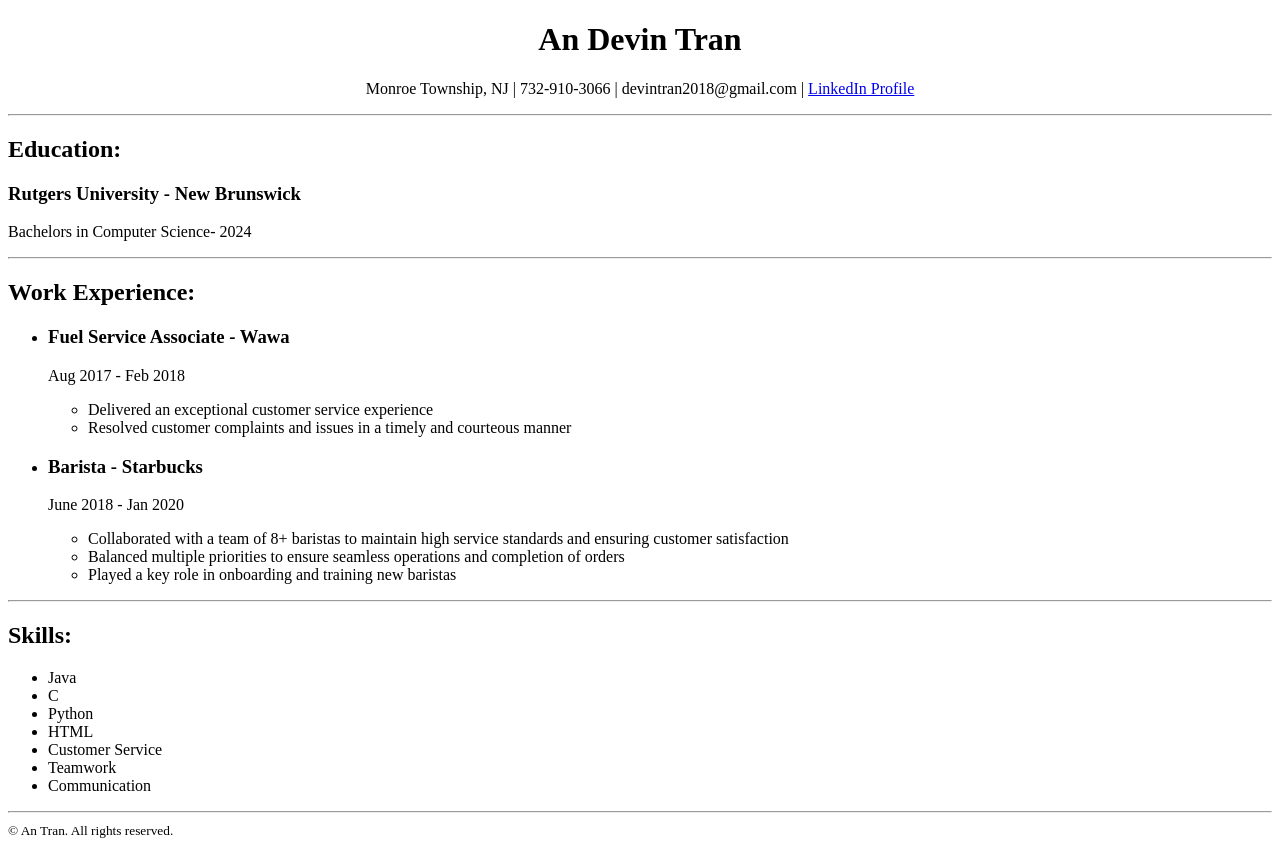
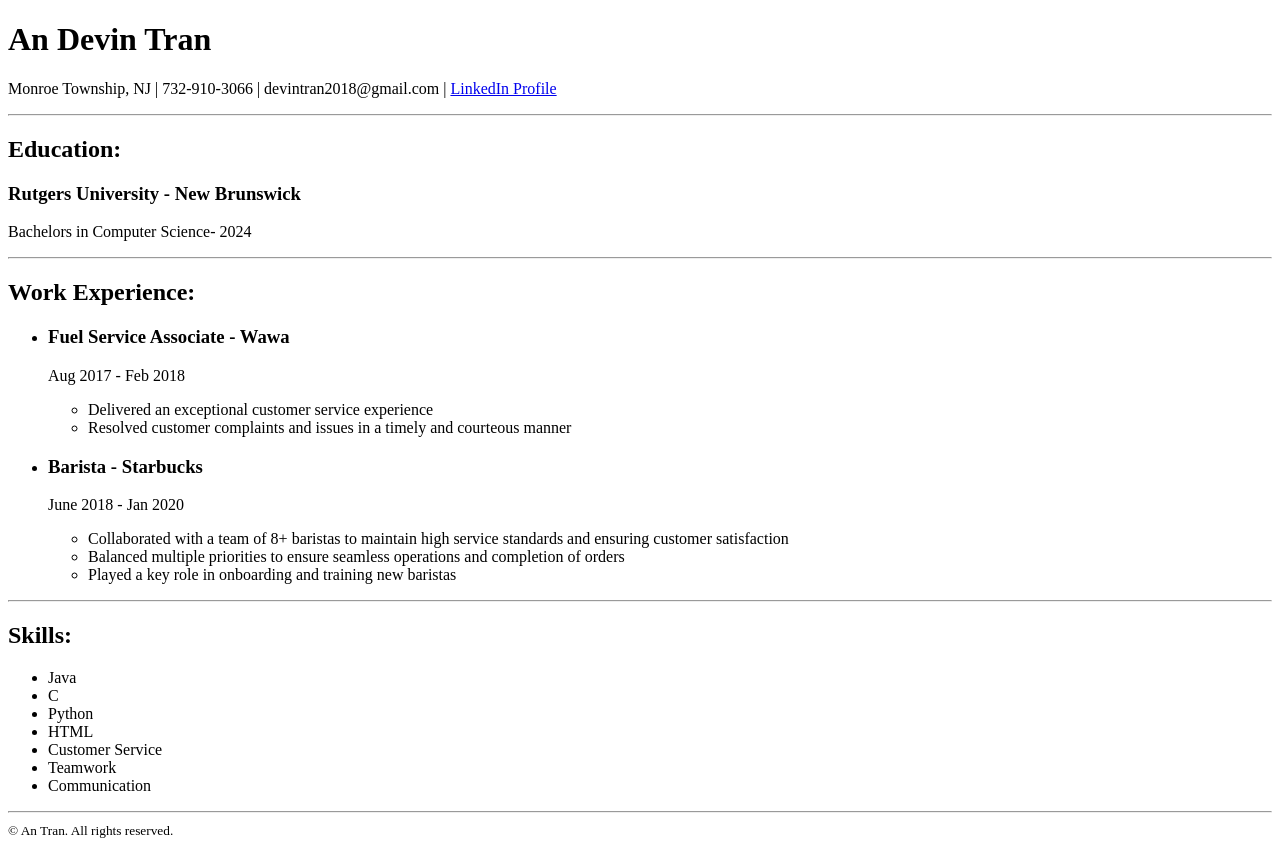
Before and after one commit to Devin1262/Resume-HTML, a plain HTML site: page index.html in a window 1280 px wide. Drawn offline with Linux system fonts and the light colour scheme.

Commit message:
Update index.html

```diff
--- a/index.html
+++ b/index.html
@@ -6,8 +6,8 @@
     <title>My Resume-HTML ONLY</title>
 </head>
 <body>
-    <h1 style = "text-align: center;">An Devin Tran</h1>
-    <p style = "text-align:center;">Monroe Township, NJ | 732-910-3066 | devintran2018@gmail.com | <a href = "https://www.linkedin.com/in/devin-tran/">LinkedIn Profile</a> </p>
+    <h1>An Devin Tran</h1>
+    <p>Monroe Township, NJ | 732-910-3066 | devintran2018@gmail.com | <a href = "https://www.linkedin.com/in/devin-tran/">LinkedIn Profile</a> </p>
     <hr />
     <h2>Education:</h2>
     <p> <h3>Rutgers University - New Brunswick</h3>
```
